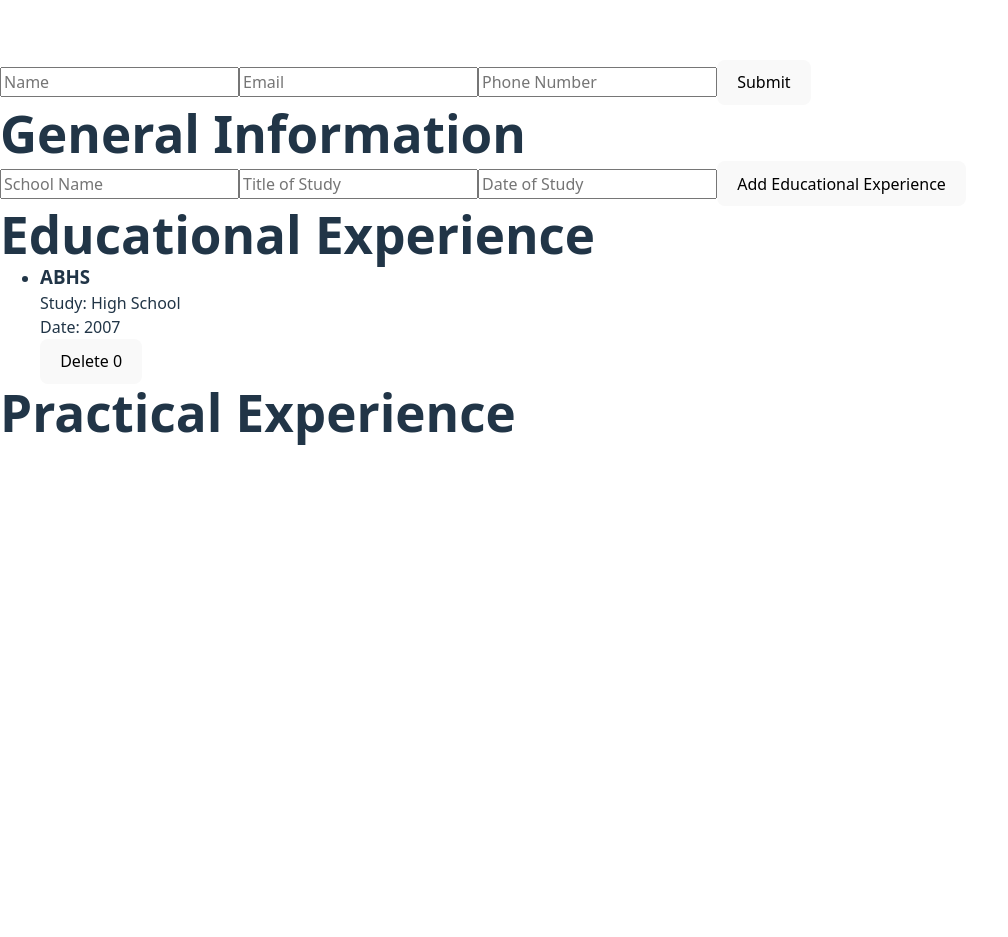
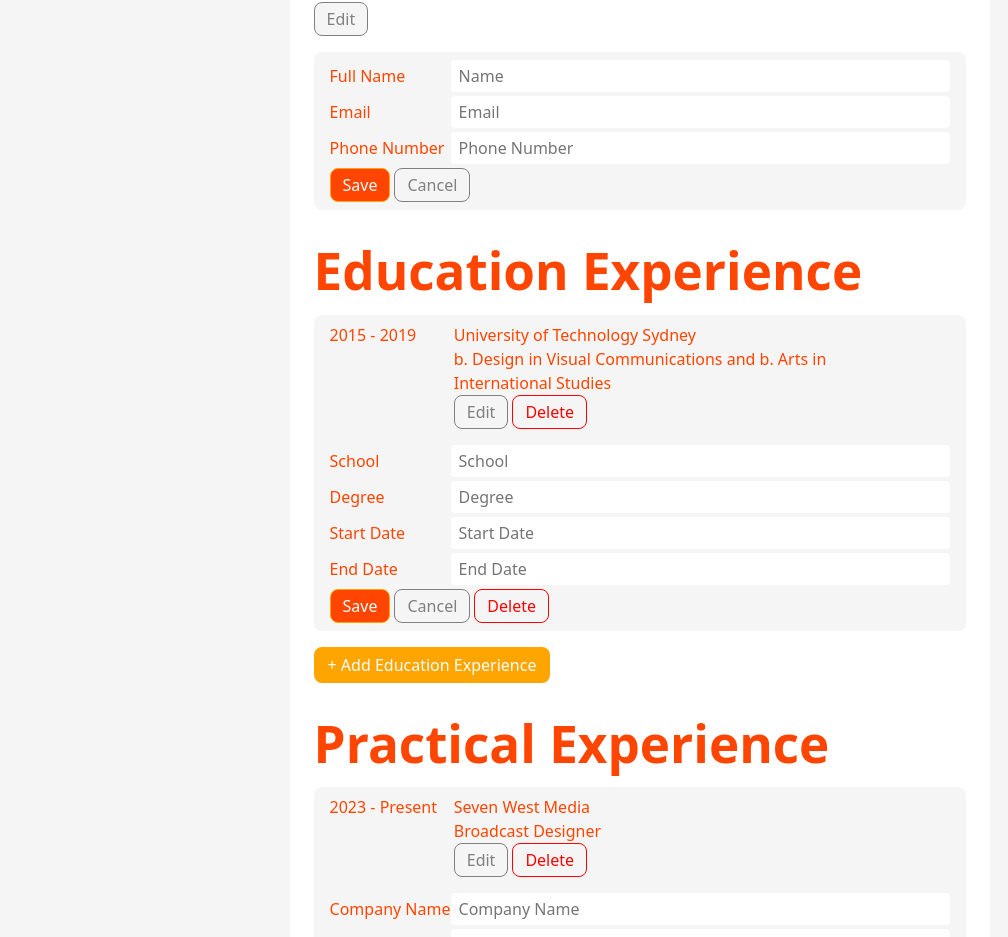
Before and after one commit to riezong/cv-application, a React (Vite) app: page / in a window 1280 px wide. Shown: the part 150-1087 px from the top of the page, without its empty margins (0-1008 px from the left). Before the commit the page ends 800 px from the top, so only its background shows below. Built offline with nearby package versions, Linux system fonts and the light colour scheme.

Commit message:
Lay out desired outcome

```diff
--- a/src/App.css
+++ b/src/App.css
@@ -49,3 +49,126 @@ h6 {
 #__next {
 	isolation: isolate;
 }
+
+body {
+	display: flex;
+	flex-direction: column;
+	justify-content: space-evenly;
+	align-items: center;
+	color: orangered;
+	background-color: whitesmoke;
+}
+
+.hidden {
+	display: none;
+}
+
+.container {
+	padding: 1.5rem;
+	background-color: white;
+	border-radius: 12px;
+}
+
+h1 {
+	margin-top: 2rem;
+}
+
+.contact-details {
+	display: flex;
+	justify-content: flex-start;
+	gap: 2rem;
+}
+
+ul {
+	padding: 0px;
+	list-style-type: none;
+}
+
+.card {
+	margin: 1rem 0rem;
+	padding: 0.5rem 1rem;
+	display: flex;
+	flex-direction: column;
+	border-radius: 8px;
+	background-color: whitesmoke;
+}
+
+.card .display {
+	display: flex;
+}
+
+.card .date {
+	flex: 1;
+}
+
+.card .details {
+	flex: 4;
+}
+
+.general-information .edit {
+	margin: 1rem 0rem;
+}
+
+.general-information .form {
+	padding: 0.5rem 1rem;
+	display: flex;
+	flex-direction: column;
+	border-radius: 8px;
+	background-color: whitesmoke;
+}
+
+.form {
+	margin-top: 1rem;
+}
+
+.form .field {
+	display: flex;
+	align-items: baseline;
+	margin-bottom: 4px;
+}
+
+.form .field label {
+	flex: 1;
+}
+
+.form .field input {
+	padding: 4px 8px;
+	flex: 4;
+	background-color: white;
+	border: 0px;
+	border-radius: 4px;
+}
+
+button {
+	margin-right: 4px;
+	padding: 4px 12px;
+	border: 1px solid grey;
+	color: grey;
+	background-color: whitesmoke;
+}
+
+button.add {
+	margin-right: 4px;
+	padding: 4px 12px;
+	border: 2px solid orange;
+	color: white;
+	background-color: orange;
+}
+
+.btn-save {
+	border: 1px solid orange;
+	color: white;
+	background-color: orangered;
+}
+
+.btn-edit {
+	border: 1px solid grey;
+	color: grey;
+	background-color: whitesmoke;
+}
+
+.btn-delete {
+	border: 1px solid red;
+	color: red;
+	background-color: whitesmoke;
+}
--- a/src/App.jsx
+++ b/src/App.jsx
@@ -8,16 +8,161 @@ function App() {
 
   return (
     <>
-      <div id="general-information">
-        <GeneralInformation />
-      </div>
-
-      <div id="educational-experience">
-        <EducationalExperience />
-      </div>
-
-      <div id="practical-experience">
-        <PracticalExperience />
+      <div className="container">
+        <div className="general-information">
+          <div className="display">
+            <h1>Hi, I'm Andrew Wong!</h1>
+            <div className="contact-details">
+              <p>hi@andrew-wong.net</p>
+              <p>+614 0000 0000</p>
+            </div>
+          </div>
+          <div className="edit">
+            <button>Edit</button>
+            <div className="form">
+              <form onSubmit={e => e.preventDefault()}>
+                <div className="field">
+                  <label htmlFor="name">Full Name</label>
+                  <input type="text" placeholder='Name' id='name'></input>
+                </div>
+                <div className="field">
+                  <label htmlFor="email">Email</label>
+                  <input type="text" placeholder='Email' id='email'></input>
+                </div>
+                <div className="field">
+                  <label htmlFor="tel">Phone Number</label>
+                  <input type="text" placeholder='Phone Number' id='tel'></input>
+                </div>
+                <div className="buttons">
+                    <button className="btn-save">Save</button>
+                    <button className="btn-cancel">Cancel</button>
+                  </div>
+              </form>
+            </div>
+          </div>
+        </div>
+        <h1>Education Experience</h1>
+        <ul className="experience-list">
+          <li className="card">
+            <div className="display">
+              <div className="date">
+                <p>2015 - 2019</p>
+              </div>
+              <div className="details">
+                <p>University of Technology Sydney</p>
+                <p>b. Design in Visual Communications and b. Arts in International Studies</p>
+                <div className="buttons">
+                  <button className="btn-edit">Edit</button>
+                  <button className="btn-delete">Delete</button>
+                </div>
+              </div>
+            </div>
+            <div className="form">
+              <form onSubmit={e => e.preventDefault()}>
+                 <div className="field">
+                   <label htmlFor="education-name">School</label>
+                   <input type="text" placeholder='School' id='education-name'></input>
+                 </div>
+                 <div className="field">
+                   <label htmlFor="education-title">Degree</label>
+                   <input type="text" placeholder='Degree' id='education-title'></input>
+                 </div>
+                 <div className="field">
+                   <label htmlFor="education-start">Start Date</label>
+                   <input type="text" placeholder='Start Date' id='education-start'></input>
+                 </div>
+                 <div className="field">
+                   <label htmlFor="education-end">End Date</label>
+                   <input type="text" placeholder='End Date' id='education-end'></input>
+                 </div>
+                 <div className="buttons">
+                  <button className="btn-save">Save</button>
+                  <button className="btn-cancel">Cancel</button>
+                  <button className="btn-delete">Delete</button>
+                </div>
+              </form>
+            </div>
+          </li>
+          {/* <li className="card">
+            <div className="date">
+              <p>2020</p>
+            </div>
+            <div className="details">
+              <p>University of Technology Sydney</p>
+              <p>Hon. Design in Visual Communication</p>
+              <div className="buttons">
+                <button className="btn-edit">Edit</button>
+                <button className="btn-delete">Delete</button>
+              </div>
+            </div>
+          </li> */}
+        </ul>
+        <div>
+          <button className='add'>+ Add Education Experience</button>
+        </div>
+        <h1>Practical Experience</h1>
+        <ul className="work-experience-list">
+          <li className="card">
+            <div className="display">
+              <div className="date">
+                <p>2023 - Present</p>
+              </div>
+              <div className="details">
+                <p>Seven West Media</p>
+                <p>Broadcast Designer</p>
+                <div className="buttons">
+                  <button className="btn-edit">Edit</button>
+                  <button className="btn-delete">Delete</button>
+                </div>
+              </div>
+            </div>
+            <div className="form">
+              <form onSubmit={e => e.preventDefault()}>
+                 <div className="field">
+                   <label htmlFor="work-name">Company Name</label>
+                   <input type="text" placeholder='Company Name' id='work-name'></input>
+                 </div>
+                 <div className="field">
+                   <label htmlFor="work-title">Position Title</label>
+                   <input type="text" placeholder='Position Title' id='work-title'></input>
+                 </div>
+                 <div className="field">
+                   <label htmlFor="work-start">Start Date</label>
+                   <input type="text" placeholder='Start Date' id='work-start'></input>
+                 </div>
+                 <div className="field">
+                   <label htmlFor="work-end">End Date</label>
+                   <input type="text" placeholder='End Date' id='work-end'></input>
+                 </div>
+                 <div className="field">
+                   <label htmlFor="work-desc">Description</label>
+                   <input type="text" placeholder='Description' id='work-desc'></input>
+                 </div>
+                 <div className="buttons">
+                  <button className="btn-save">Save</button>
+                  <button className="btn-cancel">Cancel</button>
+                  <button className="btn-delete">Delete</button>
+                </div>
+              </form>
+            </div>
+          </li>
+          {/* <li className="card">
+            <div className="date">
+              <p>2022 - 2023</p>
+            </div>
+            <div className="details">
+              <p>Aidacare</p>
+              <p>Graphic Designer</p>
+              <div className="buttons">
+                <button className="btn-edit">Edit</button>
+                <button className="btn-delete">Delete</button>
+              </div>
+            </div>
+          </li> */}
+        </ul>
+        <div>
+          <button className='add'>+ Add Practical Experience</button>
+        </div>
       </div>
     </>
   )
```
